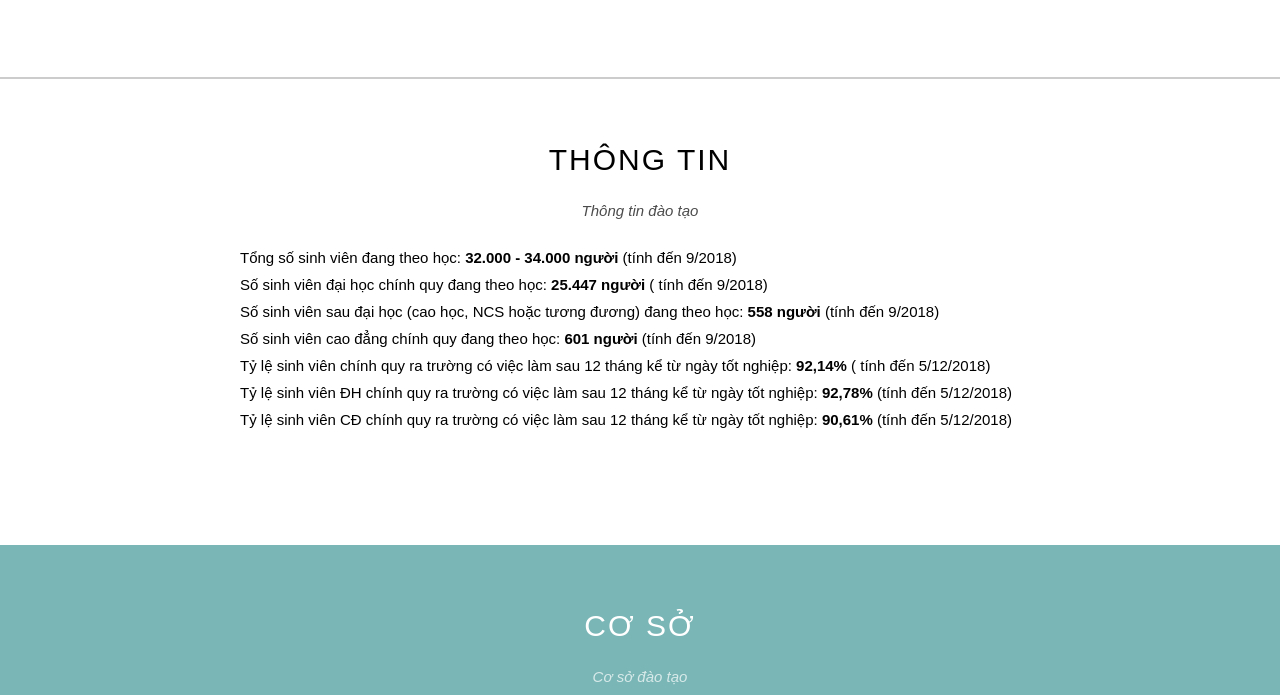
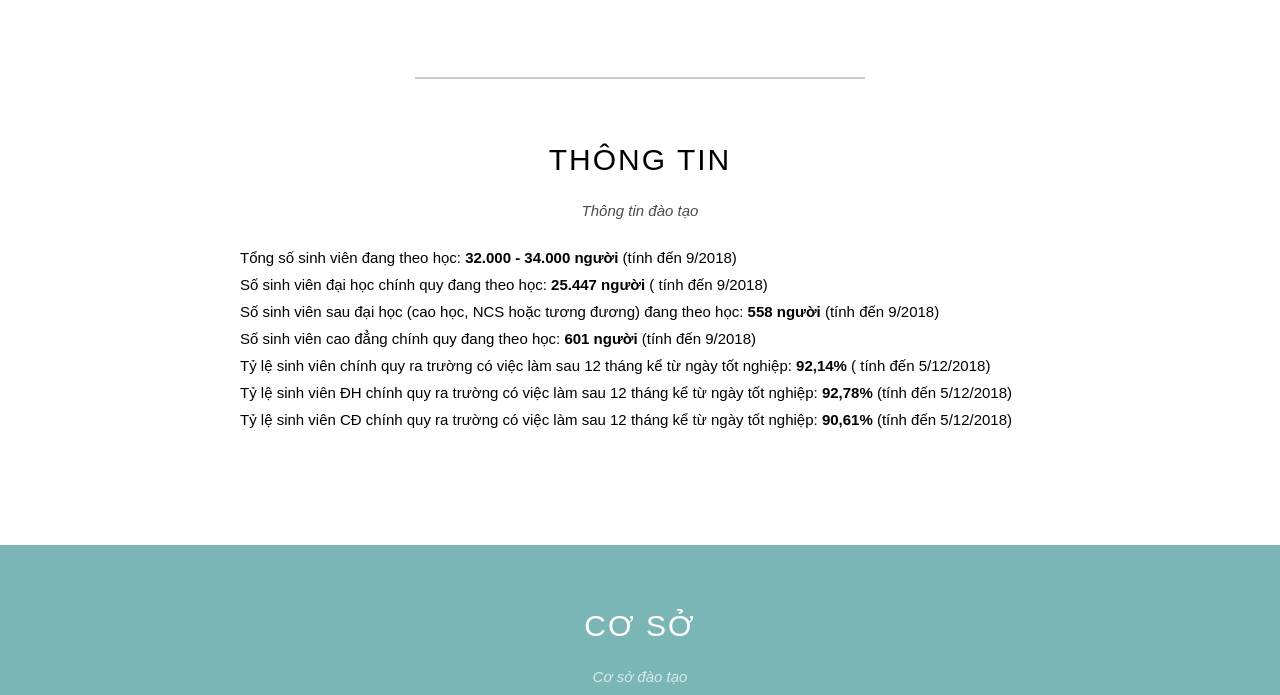
Before and after one commit to huydang2132/dhcnhn_demo, a plain HTML site: page index.html in a window 1280 px wide. Shown: the part 1641-2336 px from the top of the page. Drawn offline with Linux system fonts and the light colour scheme.

Commit message:
upload1.1

```diff
--- a/assets/css/style.css
+++ b/assets/css/style.css
@@ -458,3 +458,9 @@ html {
         transform: translateY(0);
     }
 }
+hr {
+    margin:auto ;
+    margin-top: 80px;
+    width: 450px ;
+    border:0.3px solid #ccc;
+}
--- a/index.html
+++ b/index.html
@@ -85,7 +85,7 @@
                 <div class="clear"></div>
             </div>
             <!-- End: Logo -->
-            <hr style="margin-top: 80px;border:0.3px solid #ccc;">
+            <hr>
             <!-- Begin: Thong tin -->
         <div id="thong-tin" id="content">
             <div class="content-section">
```
